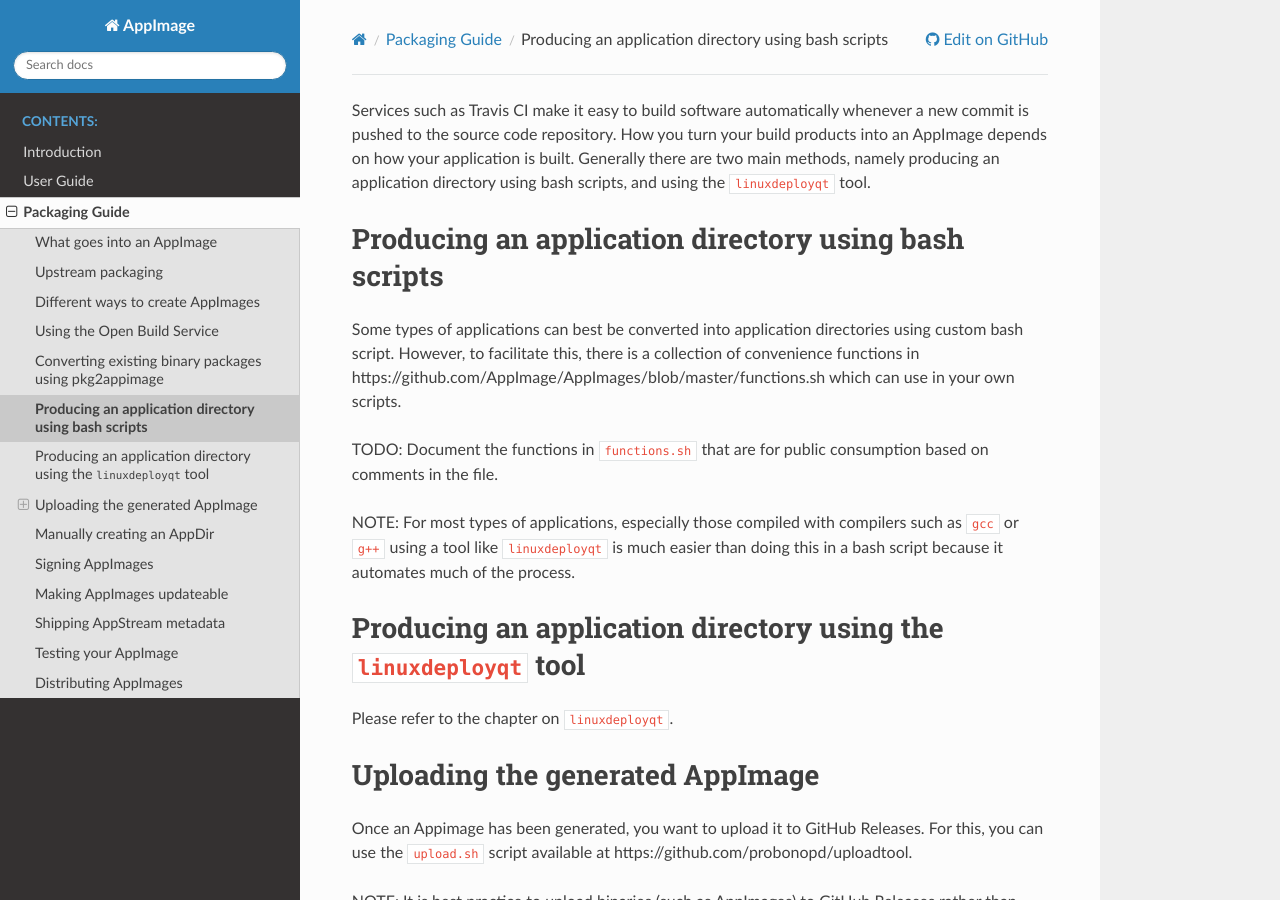
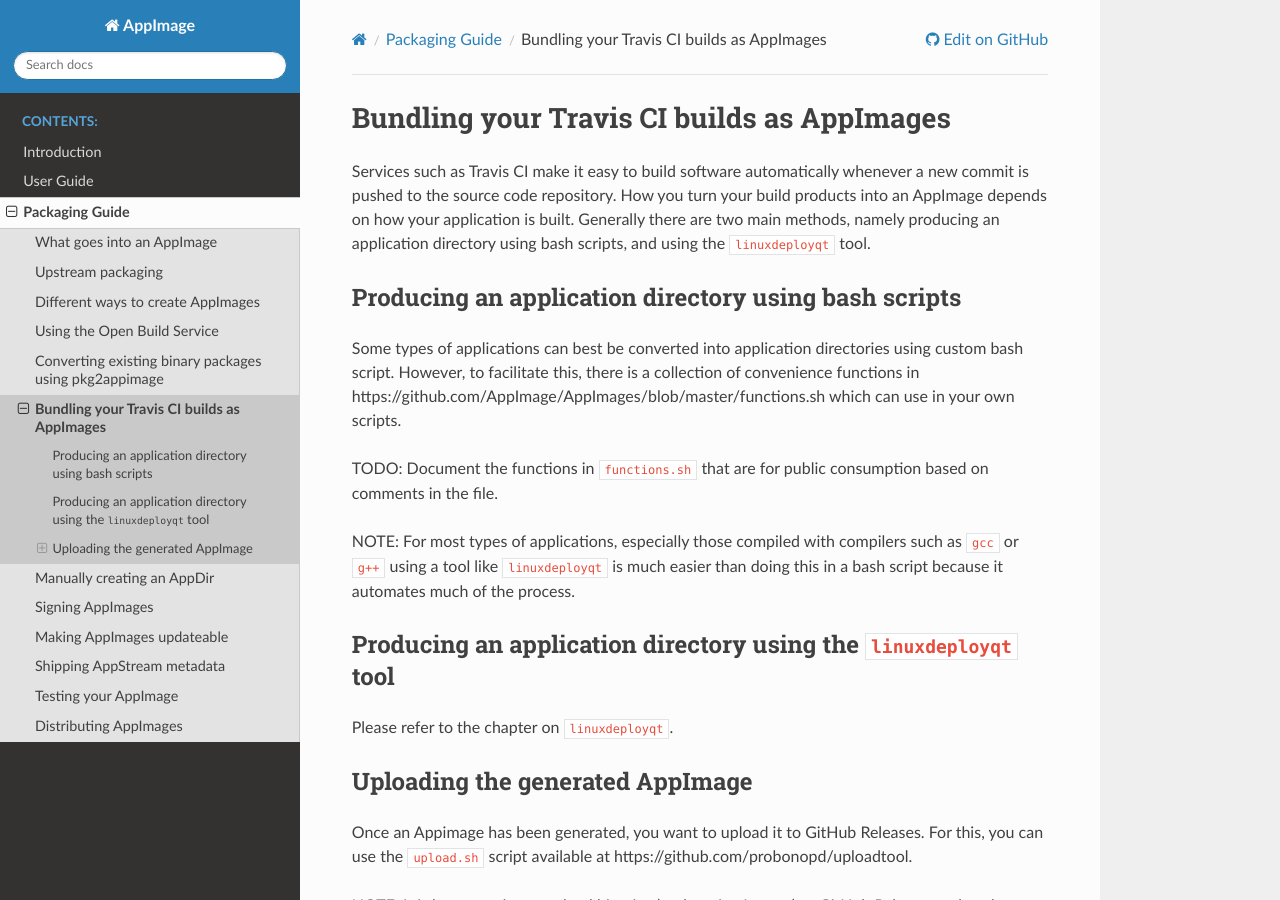
Before and after one commit to AppImage/docs.appimage.org, a Sphinx documentation site: the page built from source/packaging-guide/travis.md, in a window 1280 px wide and 900 px high. Built offline with Sphinx 7.4.7 and the Read the Docs theme 2.0.0, drawn with Linux system fonts in a browser that asks for light colours.

Commit message:
Update travis.md

```diff
--- a/source/packaging-guide/travis.md
+++ b/source/packaging-guide/travis.md
@@ -1,3 +1,5 @@
+# Bundling your Travis CI builds as AppImages
+
 Services such as Travis CI make it easy to build software automatically whenever a new commit is pushed to the source code repository. How you turn your build products into an AppImage depends on how your application is built. Generally there are two main methods, namely producing an application directory using bash scripts, and using the `linuxdeployqt` tool.
 
 ## Producing an application directory using bash scripts
```
